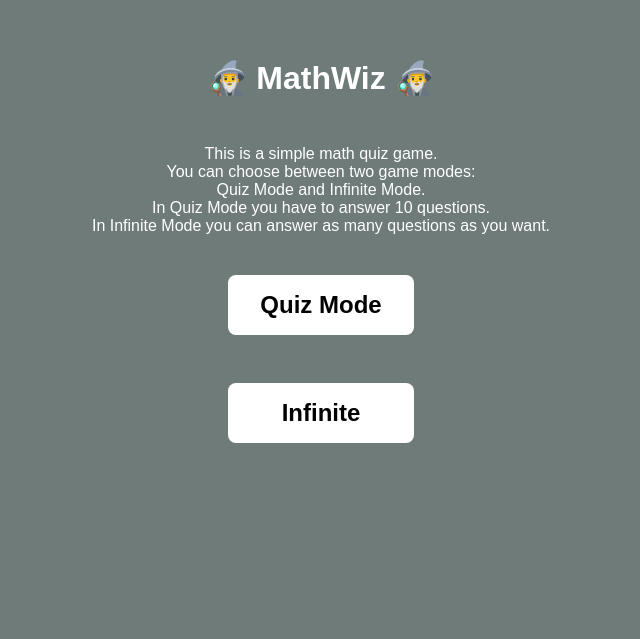
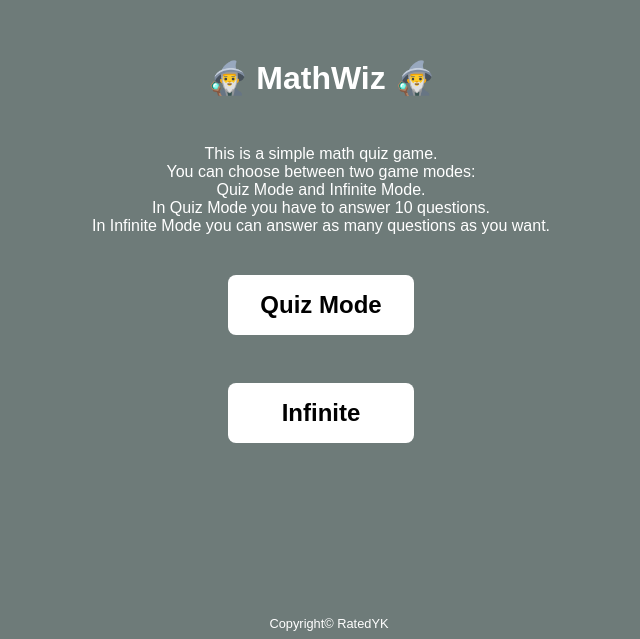
Before and after one commit to RatedYK/mental_math_quiz, a React (Create React App) app: page / in a window 1280 px wide. Shown: the part 161-800 px from the top of the page, without its empty margins (319-959 px from the left). Built offline with nearby package versions, Linux system fonts and the light colour scheme.

Commit message:
style: add copyright tag to bottom

```diff
--- a/src/App.tsx
+++ b/src/App.tsx
@@ -2,6 +2,7 @@ import { useState } from 'react'
 import GameMode from './components/GameMode'
 import Quiz from './components/Quiz'
 import Info from './components/Info'
+import Copyright from './components/Copyright'
 import './App.css'
 
 const App = () => {
@@ -35,6 +36,7 @@ const App = () => {
       {showInfo && <Info questionAmount={questionAmount} />}
       {showBtnContainer && <GameMode playQuizMode={playQuizMode} playInfiniteMode={playInfiniteMode}/>}
       {showQuiz && <Quiz questionAmount={questionAmount}  gameMode={gameMode} />}
+      <Copyright name={"RatedYK"} color={"white"} fontsize={'0.8rem'}/>
     </>
   )
 }
--- /dev/null
+++ b/src/components/Copyright.tsx
@@ -0,0 +1,24 @@
+import { CSSProperties } from "react"
+type CopyrightProps ={
+    name: string
+    color: string
+    fontsize?: string
+}
+
+const Copyright = ({name, color, fontsize} : CopyrightProps) => {
+    const styles: CSSProperties = {
+        color,
+        position: 'absolute',
+        bottom: '0',
+        left: '50%',
+        transform: 'translateX(-50%)',
+        margin: '0.5rem',
+        fontSize: fontsize
+    }
+
+    return (
+        <footer style={styles}>Copyright© {name}</footer>
+    )
+    }
+
+export default Copyright
```
